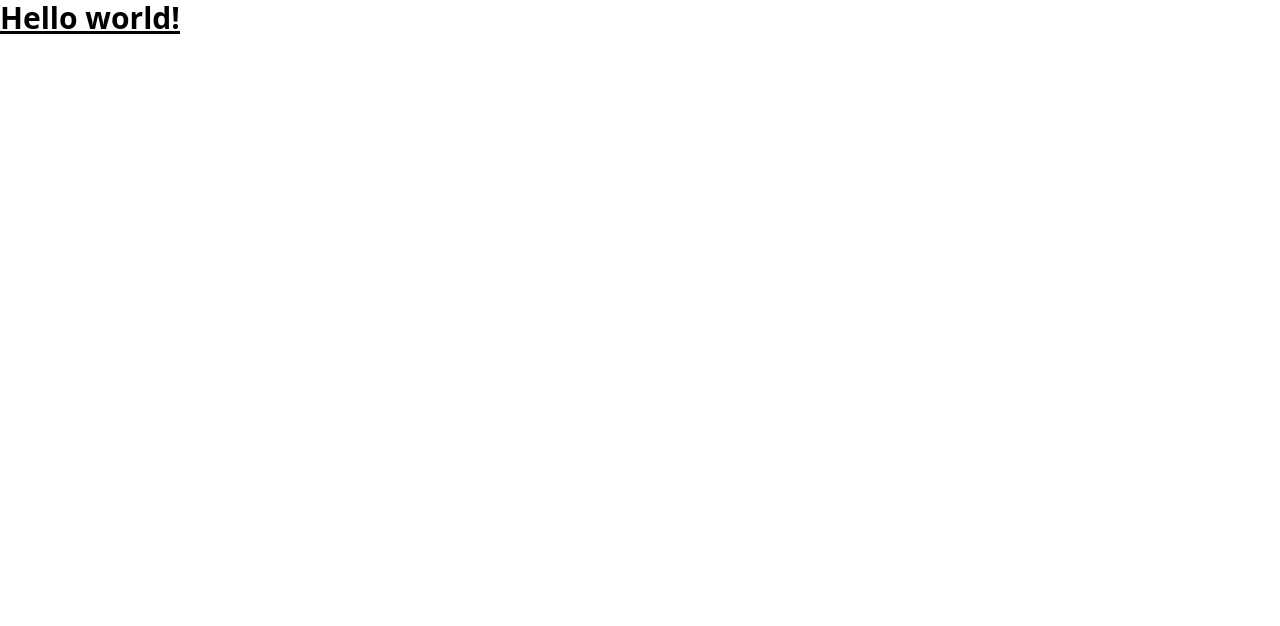
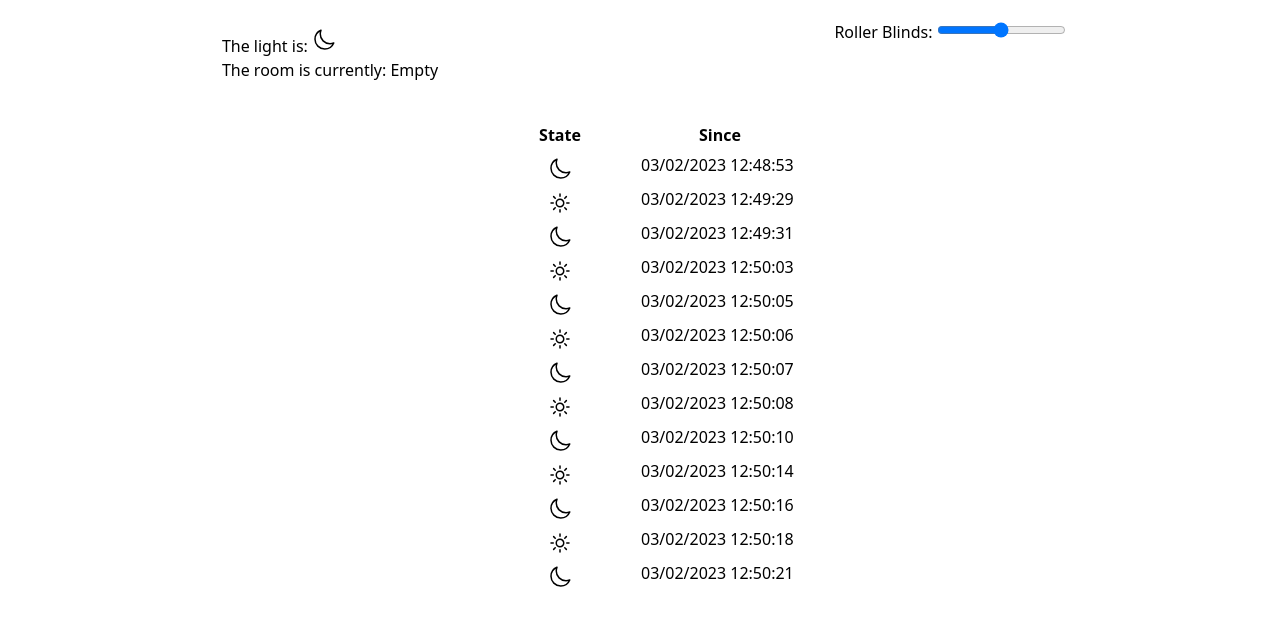
Before and after one commit to FiloSanza/iot-assignment3, a React (Create React App) app in the folder room-dashboard/: page / in a window 1280 px wide. Shown: the top 626 px of the page. Built offline with nearby package versions, Linux system fonts and the light colour scheme.

Commit message:
Style dashboard.

```diff
--- a/room-dashboard/src/App.js
+++ b/room-dashboard/src/App.js
@@ -1,8 +1,18 @@
+import LightUsageTable  from './components/LightUsageTable'
+import RollerBlindController from './components/RollerBlindController'
+import RoomStateDisplay from './components/RoomStateDisplay'
+
 function App() {
   return (
-    <h1 className="text-3xl font-bold underline">
-      Hello world!
-    </h1>
+    <div className='w-full p-5 flex flex-col items-center'>
+      <div className='w-full flex flex-row justify-center'>
+        <RoomStateDisplay />
+        <RollerBlindController />
+      </div>
+      <div className='w-1/2 mt-10'>
+        <LightUsageTable />
+      </div>
+    </div>
   );
 }
 
--- a/room-dashboard/src/components/LightState.js
+++ b/room-dashboard/src/components/LightState.js
@@ -1,15 +1,15 @@
-import React, { useState, useEffect } from 'react';
+function LightState(props) {
+  console.log(props);
 
-function LightState(props) {
   return (
-    <span>
+    <span className={ props.center ? 'justify-center' : 'inline-flex' }>
       {
         props.light_on
-          ? <svg xmlns="http://www.w3.org/2000/svg" fill="none" viewBox="0 0 24 24" stroke-width="1.5" stroke="currentColor" class="w-6 h-6">
-            <path stroke-linecap="round" stroke-linejoin="round" d="M12 3v2.25m6.364.386l-1.591 1.591M21 12h-2.25m-.386 6.364l-1.591-1.591M12 18.75V21m-4.773-4.227l-1.591 1.591M5.25 12H3m4.227-4.773L5.636 5.636M15.75 12a3.75 3.75 0 11-7.5 0 3.75 3.75 0 017.5 0z" />
+          ? <svg xmlns="http://www.w3.org/2000/svg" fill="none" viewBox="0 0 24 24" strokeWidth="1.5" stroke="currentColor" className="w-6 h-6 mx-auto mt-2">
+            <path strokeLinecap="round" strokeLinejoin="round" d="M12 3v2.25m6.364.386l-1.591 1.591M21 12h-2.25m-.386 6.364l-1.591-1.591M12 18.75V21m-4.773-4.227l-1.591 1.591M5.25 12H3m4.227-4.773L5.636 5.636M15.75 12a3.75 3.75 0 11-7.5 0 3.75 3.75 0 017.5 0z" />
           </svg>
-          : <svg xmlns="http://www.w3.org/2000/svg" fill="none" viewBox="0 0 24 24" stroke-width="1.5" stroke="currentColor" class="w-6 h-6">
-            <path stroke-linecap="round" stroke-linejoin="round" d="M21.752 15.002A9.718 9.718 0 0118 15.75c-5.385 0-9.75-4.365-9.75-9.75 0-1.33.266-2.597.748-3.752A9.753 9.753 0 003 11.25C3 16.635 7.365 21 12.75 21a9.753 9.753 0 009.002-5.998z" />
+          : <svg xmlns="http://www.w3.org/2000/svg" fill="none" viewBox="0 0 24 24" strokeWidth="1.5" stroke="currentColor" className="w-6 h-6 mx-auto mt-2">
+            <path strokeLinecap="round" strokeLinejoin="round" d="M21.752 15.002A9.718 9.718 0 0118 15.75c-5.385 0-9.75-4.365-9.75-9.75 0-1.33.266-2.597.748-3.752A9.753 9.753 0 003 11.25C3 16.635 7.365 21 12.75 21a9.753 9.753 0 009.002-5.998z" />
           </svg>
       }
     </span>
--- a/room-dashboard/src/components/LightUsageTable.js
+++ b/room-dashboard/src/components/LightUsageTable.js
@@ -3,40 +3,47 @@ import LightState from './LightState';
 import axios from 'axios';
 
 function LightUsageHistory() {
-  const [data, setData] = useState(null);
+  const [data, setData] = useState(
+    [{'state': 0, 'ts': '03/02/2023 12:48:53'}, {'state': 1, 'ts': '03/02/2023 12:49:29'}, {'state': 0, 'ts': '03/02/2023 12:49:31'}, {'state': 1, 'ts': '03/02/2023 12:50:03'}, {'state': 0, 'ts': '03/02/2023 12:50:05'}, {'state': 1, 'ts': '03/02/2023 12:50:06'}, {'state': 0, 'ts': '03/02/2023 12:50:07'}, {'state': 1, 'ts': '03/02/2023 12:50:08'}, {'state': 0, 'ts': '03/02/2023 12:50:10'}, {'state': 1, 'ts': '03/02/2023 12:50:14'}, {'state': 0, 'ts': '03/02/2023 12:50:16'}, {'state': 1, 'ts': '03/02/2023 12:50:18'}, {'state': 0, 'ts': '03/02/2023 12:50:21'}]
+  );
   const light_history_endpoint = 'http://localhost:1234/data';
 
   useEffect(() => {
     const getLightHistory = async function () {
       const response = await axios.get(light_history_endpoint);
       const data = await response.json();
-      setData(data.light_logs);
+
+      setData(data['light_logs']);
     }
 
     if (data === null) {
       getLightHistory();
     }
-  }, []);
+  }, [data]);
 
   if (data === null) {
     return <></>;
   }
 
+  console.log(data);
+
   return (
-    <table>
+    <table className='mx-auto'>
       <thead>
         <tr>
-          <th>State</th>
-          <th>Since</th>
+          <th className='w-40'>State</th>
+          <th className='w-40'>Since</th>
         </tr>
       </thead>
       <tbody>
         {
           data.map(row => {
-            <tr>
-              <td> <LightState light_on={ row.state }/> </td>
-              <td> { row.ts } </td>
-            </tr>
+            return (
+              <tr key={ row.ts }>
+                <td className='w-40'> <LightState center light_on={ row.state }/> </td>
+                <td className='w-40'> { row.ts } </td>
+              </tr>
+            );
           })
         }
       </tbody>
--- a/room-dashboard/src/components/RollerBlindController.js
+++ b/room-dashboard/src/components/RollerBlindController.js
@@ -2,7 +2,7 @@ import React, { useState, useEffect } from 'react';
 import axios from 'axios';
 
 function RollerBlindController() {
-  const [value, setValue] = useState(-1);
+  const [value, setValue] = useState(50);
   const value_endpoint = 'http://localhost:1234/data';
   const rollerblinds_endpoint = 'http://localhost:1234/rollerblinds';
 
@@ -22,16 +22,16 @@ function RollerBlindController() {
     if (value === -1) {
       getRollerBlindState();
     }
-  }, []);
+  }, [value]);
 
   if (value === null) {
     return <></>;
   }
 
   return (
-    <div>
-      <form>
-        <label for="roller-blind-controller"> Roller Blinds: </label>
+    <div className='w-1/2'>
+      <form className='max-w-fit mx-auto'>
+        <label htmlFor="roller-blind-controller"> Roller Blinds: </label>
         <input id="roller-blind-controller" type="range" min="0" max="100" name="roller-blind-controller" value={ value } onChange={ update_value } />
       </form>
     </div>
--- a/room-dashboard/src/components/RoomStateDisplay.js
+++ b/room-dashboard/src/components/RoomStateDisplay.js
@@ -3,7 +3,9 @@ import LightState from './LightState';
 import axios from 'axios';
 
 function RoomStateDisplay() {
-  const [room_state, setRoomState] = useState(null);
+  const [room_state, setRoomState] = useState(
+    {'light_logs': [{'state': 0, 'ts': '03/02/2023 12:48:53'}, {'state': 1, 'ts': '03/02/2023 12:49:29'}, {'state': 0, 'ts': '03/02/2023 12:49:31'}, {'state': 1, 'ts': '03/02/2023 12:50:03'}, {'state': 0, 'ts': '03/02/2023 12:50:05'}, {'state': 1, 'ts': '03/02/2023 12:50:06'}, {'state': 0, 'ts': '03/02/2023 12:50:07'}, {'state': 1, 'ts': '03/02/2023 12:50:08'}, {'state': 0, 'ts': '03/02/2023 12:50:10'}, {'state': 1, 'ts': '03/02/2023 12:50:14'}, {'state': 0, 'ts': '03/02/2023 12:50:16'}, {'state': 1, 'ts': '03/02/2023 12:50:18'}, {'state': 0, 'ts': '03/02/2023 12:50:21'}], 'pir_state': 0, 'light_state': 0, 'rollerblinds_state': 100}
+  );
   const room_state_endpoint = 'http://localhost:1234/data';
 
   useEffect(() => {
@@ -13,19 +15,21 @@ function RoomStateDisplay() {
       setRoomState(data);
     }
 
-    if (value === null) {
+    if (room_state === null) {
       getRoomState();
     }
-  }, []);
+  }, [room_state]);
 
   if (room_state === null) {
     return <></>;
   }
 
   return (
-    <div>
-      <p> The light is: <LightState light_on={room_state.light_on} /> </p>
-      <p> The room is currently: <span> { room_state.empty ? 'empty' : 'occupied' } </span> </p>
+    <div className='w-1/2'>
+      <div className='mx-auto max-w-fit'>
+        <p> The light is: <LightState light_on={room_state.light_state} /> </p>
+        <p> The room is currently: <span> { room_state.pir ? 'Occupied' : 'Empty' } </span> </p>
+      </div>
     </div>
   )
 }
```
